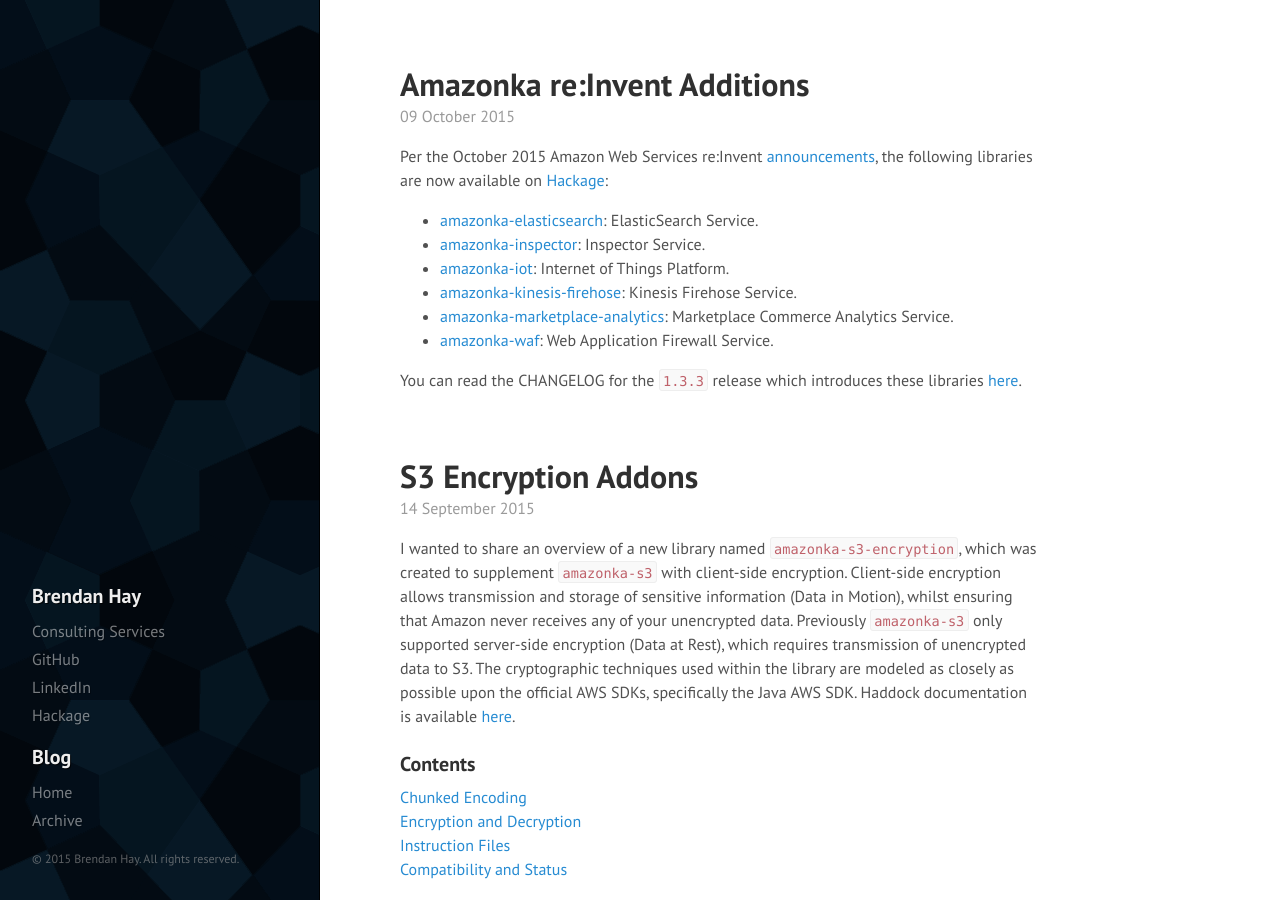
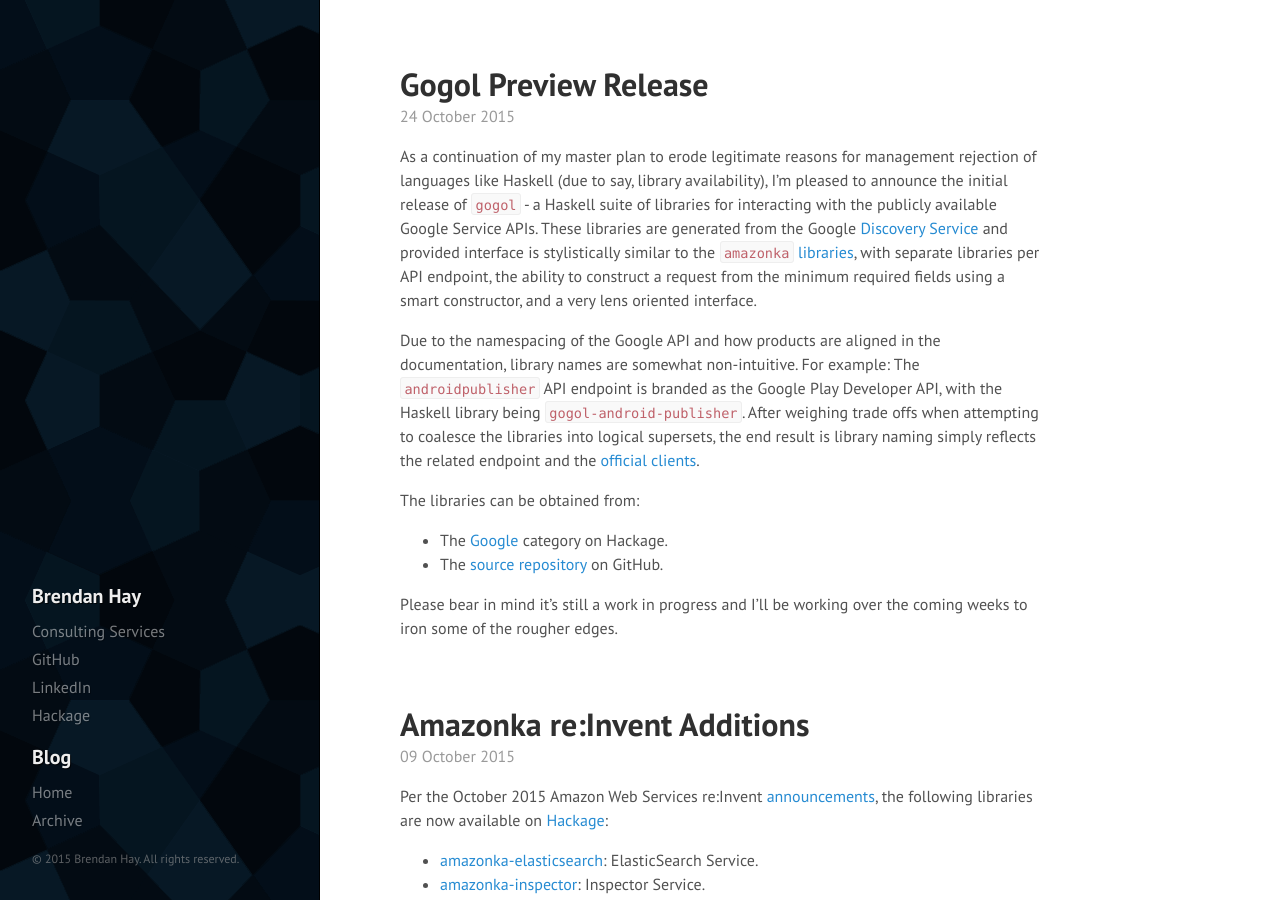
Before and after one commit to brendanhay/brendanhay.github.io, a Jekyll site: the page built from index.html, in a window 1280 px wide and 900 px high. Built offline with Jekyll 4.4.1, drawn with Linux system fonts in a browser that asks for light colours; the list of posts is cut into pages by our own code.

```diff
--- a/_posts/2015-10-08-gogol-comprehensive-haskell-google-client.md
+++ b/_posts/2015-10-24-gogol-comprehensive-haskell-google-client.md
@@ -7,8 +6,8 @@ categories:
   - Haskell
 ---
 
-As a continuation of my master plan to erode legitimate reasons for rejection of
-infrastructure in languages like Haskell (due to say, library availability),
+As a continuation of my master plan to erode legitimate reasons for management rejection of
+languages like Haskell (due to say, library availability),
 I'm pleased to announce the initial release of `gogol` - a Haskell suite of libraries for
 interacting with the publicly available Google Service APIs.
 These libraries are generated from the Google [Discovery Service](https://developers.google.com/discovery/)
```
Also changed, not shown: other parts of _posts/2015-10-24-gogol-comprehensive-haskell-google-client.md (+0 -1 lines).
